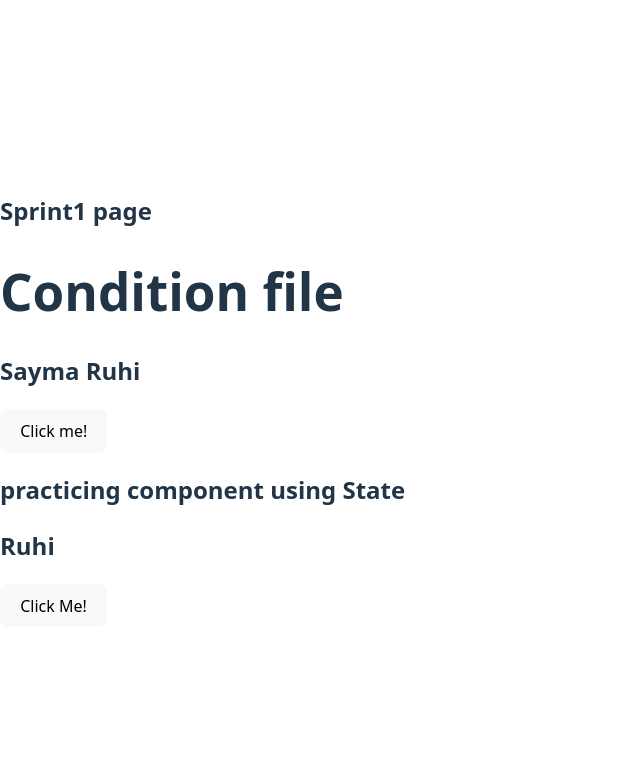
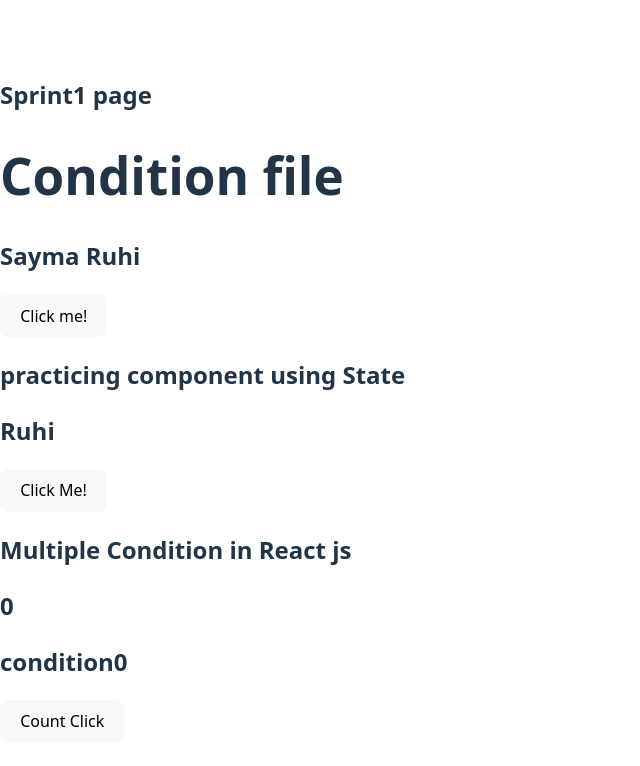
Before and after one commit to saymaruhi/condition1, a React (Vite) app: page / in a window 1280 px wide. Shown: the top 766 px of the page, without its empty margins (0-640 px from the left). Built offline with nearby package versions, Linux system fonts and the light colour scheme.

Commit message:
added button in user.jsx

```diff
--- a/src/user.jsx
+++ b/src/user.jsx
@@ -1,17 +1,30 @@
 import { useState } from "react";
 
-function User(){
+function User() {
+  const [display, setdisplay] = useState(true);
+  const [count, setcount] = useState(0);
 
-    const [display,setdisplay]= useState(true)
+  return (
+    <div>
+      <h2>practicing component using State</h2>
+      {display ? <h2>Ruhi</h2> : null}
+      <button onClick={() => setdisplay(!display)}>Click Me!</button>
+      <h2>Multiple Condition in React js</h2>
+      <h2>{count}</h2>
+      {
+        count==0?<h2>condition0</h2>
+        :count==1?<h2>condition1</h2>
+        :count==2?<h2>condition2</h2>
+        :count==12?<h2>condition12</h2>
+        :<h2>condition not meet</h2>
+      }
 
-   return(
-    <div>
-        <h2>practicing component using State</h2>
-        {
-            display?<h2>Ruhi</h2>:null
-        }
-        <button onClick = {() => setdisplay (!display)}>Click Me!</button>
+
+      <button onClick= {() => setcount(count+1)}>Count Click</button>
+
+
+
     </div>
-   )
+  );
 }
 export default User;
```
